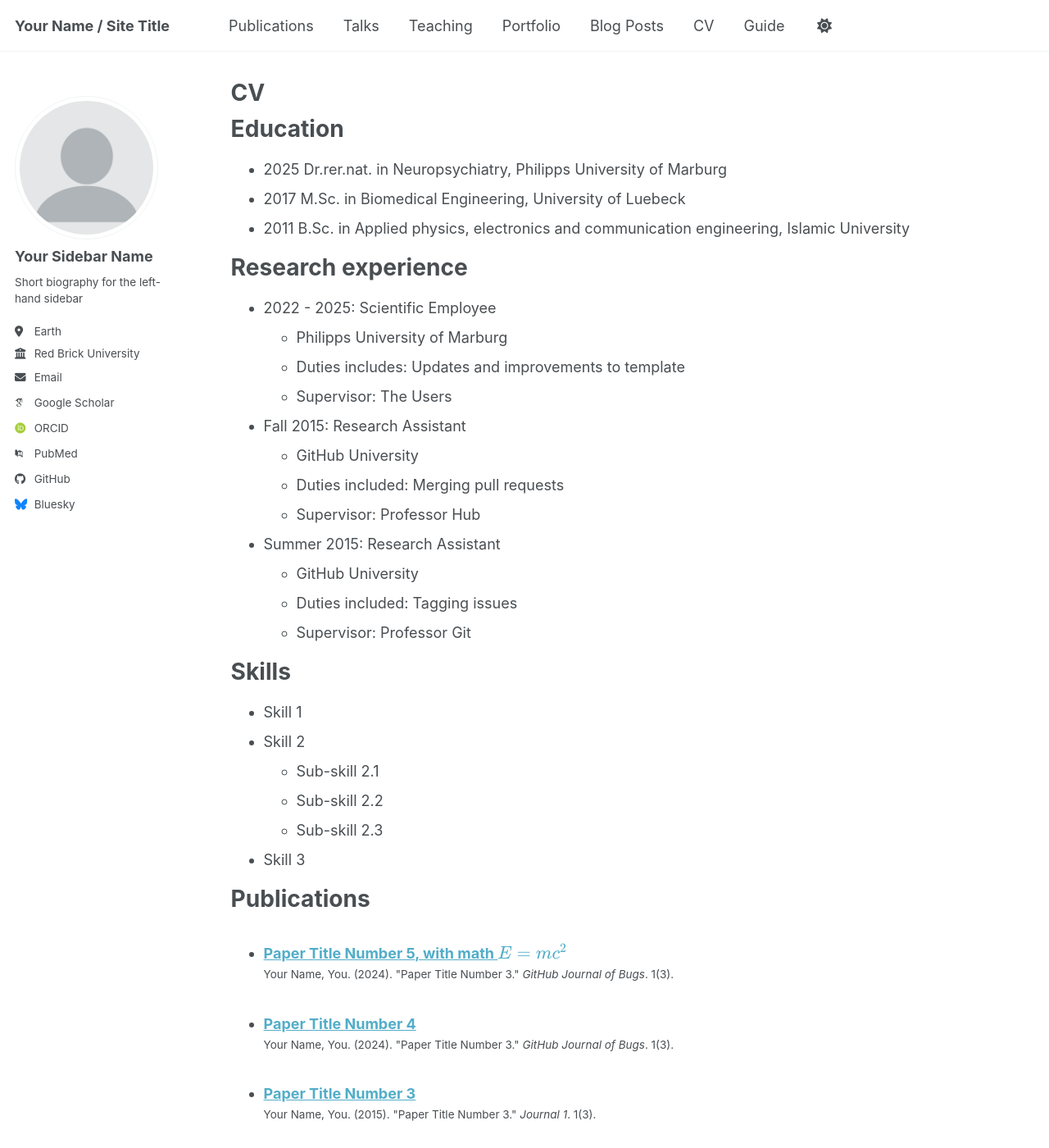
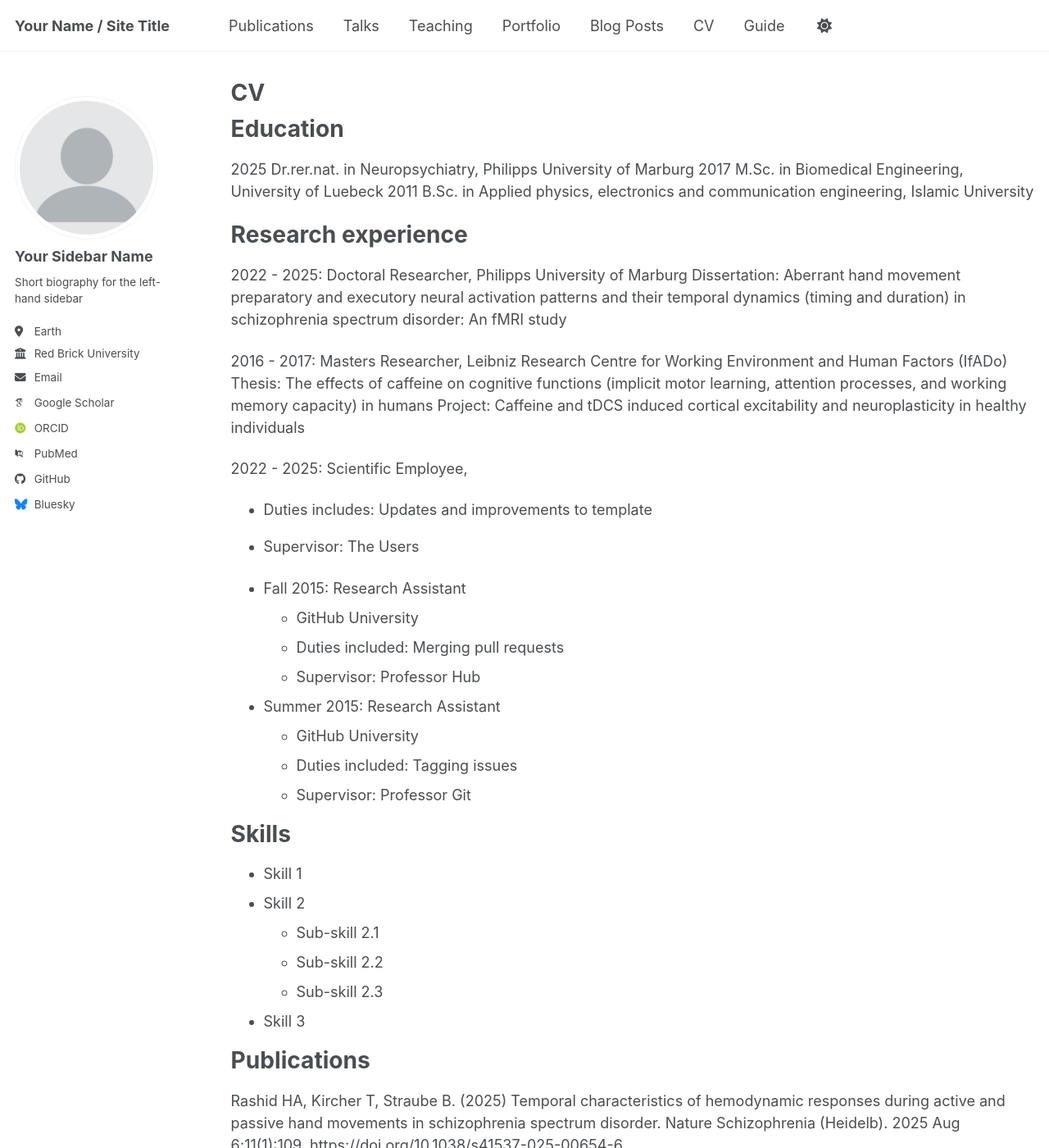
Before and after one commit to rashid-de/rashid.de, a Jekyll site: the page built from _pages/cv.md, in a window 1280 px wide and 1400 px high. Shown: the whole window at 82% size. Built offline with Jekyll 4.4.1, drawn with Linux system fonts in a browser that asks for light colours; some web fonts are replaced; a script bundle is joined from its source files by our own code; library files that are not in the unit come from our copies; some of the changed text lies outside the part shown.

Commit message:
Update cv.md

```diff
--- a/_pages/cv.md
+++ b/_pages/cv.md
@@ -11,14 +11,22 @@ redirect_from:
 
 Education
 ======
-* 2025  Dr.rer.nat. in Neuropsychiatry, Philipps University of Marburg
-* 2017  M.Sc. in Biomedical Engineering, University of Luebeck
-* 2011  B.Sc. in Applied physics, electronics and communication engineering, Islamic University
+2025  Dr.rer.nat. in Neuropsychiatry, Philipps University of Marburg
+2017  M.Sc. in Biomedical Engineering, University of Luebeck
+2011  B.Sc. in Applied physics, electronics and communication engineering, Islamic University
 
 Research experience
 ======
-* 2022 - 2025: Scientific Employee
-  * Philipps University of Marburg
+2022 - 2025: Doctoral Researcher, Philipps University of Marburg
+             Dissertation: Aberrant hand movement preparatory and executory neural activation patterns and their temporal                            dynamics (timing and duration) in schizophrenia spectrum disorder: An fMRI study
+
+2016 - 2017: Masters Researcher, Leibniz Research Centre for Working Environment and Human Factors (IfADo)
+             Thesis: The effects of caffeine on cognitive functions (implicit motor learning, attention processes, and                         working memory capacity) in humans
+             Project: Caffeine and tDCS induced cortical excitability and neuroplasticity in healthy individuals
+
+2022 - 2025: Scientific Employee,
+
+
   * Duties includes: Updates and improvements to template
   * Supervisor: The Users
 
@@ -43,6 +51,14 @@ Skills
 
 Publications
 ======
+Rashid HA, Kircher T, Straube B. (2025) Temporal characteristics of hemodynamic responses during active and passive hand movements in schizophrenia spectrum disorder. Nature Schizophrenia (Heidelb). 2025 Aug 6;11(1):109, https://doi.org/10.1038/s41537-025-00654-6
+
+Rashid HA, Kircher T, Straube B. (2025) Aberrant preparation of hand movement in schizophrenia spectrum disorder: An fMRI study. Published online March 24, 2025. Brain communications, https://doi.org/10.1093/braincomms/fcaf148
+
+Rashid HA, Kircher T, Straube B. Disrupted neural response timing and duration during hand movement preparation in schizophrenia spectrum disorder: An fMRI study. (Submitted; under review in Nature Scientific Reports)
+
+Salehinejad MA, Ghanavati E, Rashid HA, Nitsche MA. (2021) Hot and cold executive functions in the brain: A prefrontal-cingular network. Brain and Neuroscience Advances, https://doi.org/10.1177/23982128211007769
+
   <ul>{% for post in site.publications reversed %}
     {% include archive-single-cv.html %}
   {% endfor %}</ul>
```
